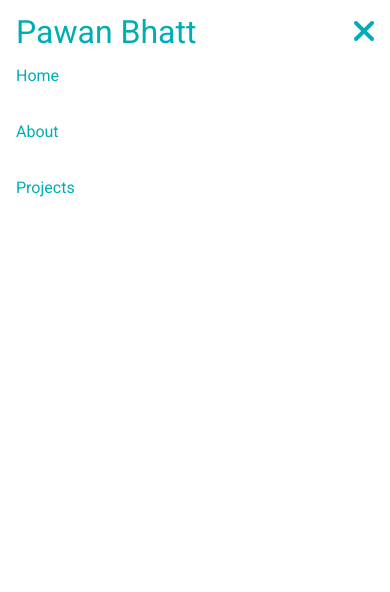
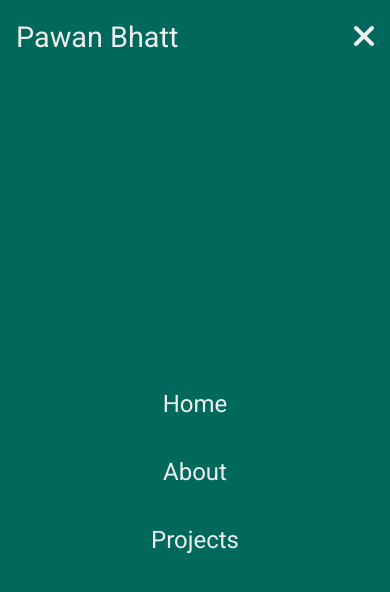
Before and after one commit to bhattpawan/portfolio, a plain HTML site: page index.html in a window 390 px wide. Both pictures are taken after a click on the element 360 px from the left and 32 px from the top of the page. Drawn offline with Linux system fonts and the light colour scheme.

Commit message:
Changes to Navbar Behaviour

```diff
--- a/app.js
+++ b/app.js
@@ -1,5 +1,6 @@
 const navbarBtn = document.querySelector('.nav-menu-button');
 const navMenu = document.querySelector('.nav-menu');
+const navLinks = document.querySelectorAll('.nav-link');
 
 const toggleNavigation = () => {
   navMenu.classList.toggle('show');
@@ -10,4 +11,8 @@ const toggleNavigation = () => {
   }
 };
 
+navLinks.forEach((navLink) => {
+  navLink.addEventListener('click', toggleNavigation);
+});
+
 navbarBtn.addEventListener('click', toggleNavigation);
--- a/index.html
+++ b/index.html
@@ -8,14 +8,14 @@
       rel="stylesheet"
       href="https://cdnjs.cloudflare.com/ajax/libs/font-awesome/6.0.0-beta3/css/all.min.css"
     />
+    <link rel="stylesheet" href="./style.css" />
     <link rel="stylesheet" href="./utilities.css" />
-    <link rel="stylesheet" href="./style.css" />
     <title>Pawan Bhatt</title>
   </head>
   <body>
     <!-- Navigation Bar -->
 
-    <nav class="navbar">
+    <nav class="navbar bg-primary">
       <a href="./index.html" class="nav-header">Pawan Bhatt</a>
       <div class="nav-menu-button show"><i class="fas fa-bars fa-2x"></i></div>
       <ul class="nav-menu style-type-none">
--- a/style.css
+++ b/style.css
@@ -22,11 +22,15 @@ body {
   display: flex;
   align-items: center;
   justify-content: space-evenly;
+  background-color: var(--light);
   padding: 0.5rem 1rem;
   position: fixed;
+  z-index: 5;
   top: 0;
   left: 0;
   width: 100%;
+  border-bottom-left-radius: 20px;
+  border-bottom-right-radius: 20px;
 }
 
 .nav-menu {
@@ -46,29 +50,46 @@ body {
   transition: color 0.3s linear;
 }
 
-.nav-link:hover {
-  color: var(--dark);
-}
-
 @media only screen and (max-width: 600px) {
   .navbar {
     justify-content: space-between;
+    border-bottom-left-radius: 15px;
+    border-bottom-right-radius: 15px;
+    padding: 1rem;
+  }
+
+  .nav-header {
+    font-size: 1.8rem;
   }
 
   .nav-menu {
     flex-direction: column;
+    align-items: center;
+    justify-content: center;
     position: absolute;
-    transform: translateY(-200px);
-    transition: transform 0.2s linear;
+    height: 100vh;
+    top: 0;
+    z-index: -1;
+    background-color: var(--primary);
+    width: 100%;
+    left: 0;
+    transform: translateY(-700px);
+    transition: all 0.5s linear;
+    border-bottom-left-radius: 20px;
+    border-bottom-right-radius: 20px;
   }
 
-  .nav-menu-button.show {
+  .nav-menu-button {
     display: block;
     color: var(--primary);
   }
 
   .nav-menu.show {
-    transform: translateY(100px);
-    /* top: 8vh; */
+    transform: translateY(50px);
+    transition: all 0.2s linear;
+  }
+
+  .nav-link {
+    font-size: 1.5rem;
   }
 }
--- a/utilities.css
+++ b/utilities.css
@@ -1,7 +1,7 @@
 :root {
   --dark: #222831;
   --grey: #393e46;
-  --primary: #00adb5;
+  --primary: #00695c;
   --light: #eeeeee;
 }
 
@@ -10,7 +10,6 @@
 a:link,
 a:visited,
 a:active {
-  color: var(--primary);
   text-decoration: none;
 }
 
@@ -23,6 +22,11 @@ ul.style-type-none {
 
 .bg-primary {
   background-color: var(--primary);
+  color: var(--light);
+}
+
+.bg-primary * {
+  color: var(--light);
 }
 
 /* Font Size */
```
